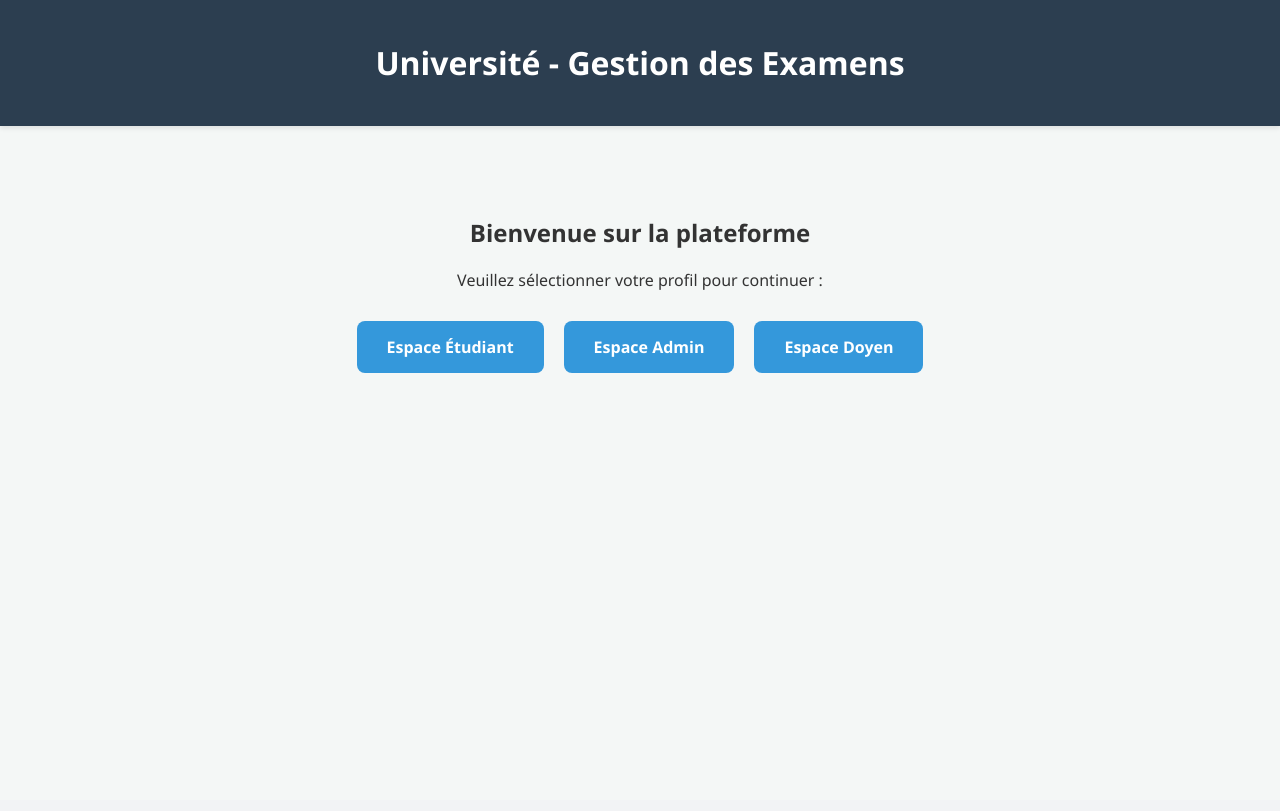
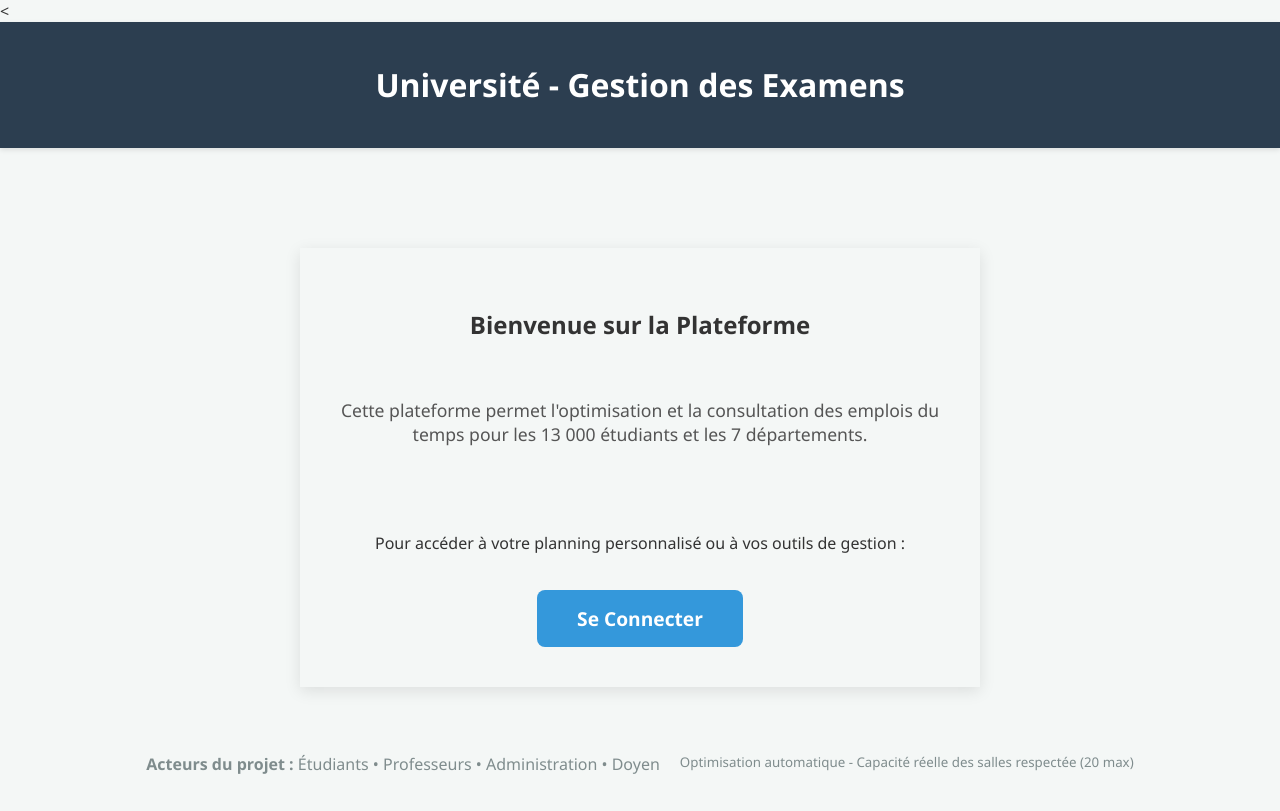
Before and after one commit to wassilakez/projet_edt_examens, a PHP site: page / in a window 1280 px wide. Before the commit the page ends 373 px from the top, so only its background shows below. Run offline with PHP 8.4, Linux system fonts and the light colour scheme.

Commit message:
Changement..

```diff
--- a/css/style.css
+++ b/css/style.css
@@ -59,3 +59,17 @@ th {
 tr:nth-child(even) {
     background-color: #f9f9f9;
 }
+/* Pour s'assurer que les boutons sont bien espacés et centrés */
+.container div {
+    display: flex;
+    justify-content: center;
+    gap: 20px; /* Espace entre les boutons */
+    flex-wrap: wrap; /* Si l'écran est petit, les boutons passent à la ligne */
+    margin-top: 30px;
+}
+
+/* Optionnel : Une couleur différente pour le bouton Professeur pour le distinguer */
+/* Tu peux ajouter cette classe spécifique si tu veux changer sa couleur */
+.btn-prof {
+    background-color: #8e44ad; /* Un beau violet pour le prof */
+}
--- a/index.php
+++ b/index.php
@@ -1,9 +1,9 @@
-<!DOCTYPE html>
+<<!DOCTYPE html>
 <html lang="fr">
 <head>
     <meta charset="UTF-8">
     <meta name="viewport" content="width=device-width, initial-scale=1.0">
-    <title>Gestion des Examens - Accueil</title>
+    <title>Accueil - Plateforme d'Optimisation des Examens</title>
     <link rel="stylesheet" href="css/style.css">
 </head>
 <body>
@@ -11,14 +11,22 @@
         <h1>Université - Gestion des Examens</h1>
     </header>
 
-    <div class="container" style="text-align: center; margin-top: 50px;">
-        <h2>Bienvenue sur la plateforme</h2>
-        <p>Veuillez sélectionner votre profil pour continuer :</p>
+    <div class="container" style="text-align: center; margin-top: 80px;">
+        <div class="card" style="padding: 40px; max-width: 600px; margin: auto; box-shadow: 0 4px 15px rgba(0,0,0,0.1);">
+            <h2>Bienvenue sur la Plateforme</h2>
+            <p style="font-size: 1.1em; color: #555; margin-bottom: 30px;">
+                Cette plateforme permet l'optimisation et la consultation des emplois du temps pour les 13 000 étudiants et les 7 départements.
+            </p>
 
-        <div style="display: flex; justify-content: center; gap: 20px; margin-top: 30px;">
-            <a href="etudiant/recherche.php" class="button-link">Espace Étudiant</a>
-            <a href="admin/gestion.php" class="button-link">Espace Admin</a>
-            <a href="doyen/stats.php" class="button-link">Espace Doyen</a>
+            <div style="margin-top: 20px;">
+                <p>Pour accéder à votre planning personnalisé ou à vos outils de gestion :</p>
+                <a href="login.php" class="button-link" style="font-size: 1.2em; padding: 15px 40px;">Se Connecter</a>
+            </div>
+        </div>
+
+        <div style="margin-top: 50px; color: #7f8c8d;">
+            <p><strong>Acteurs du projet :</strong> Étudiants • Professeurs • Administration • Doyen</p>
+            <p><small>Optimisation automatique - Capacité réelle des salles respectée (20 max)</small></p>
         </div>
     </div>
 </body>
```
Also changed, not shown: login.php (added, +65 -0 lines), professeur/planning.php (added, +56 -0 lines).
